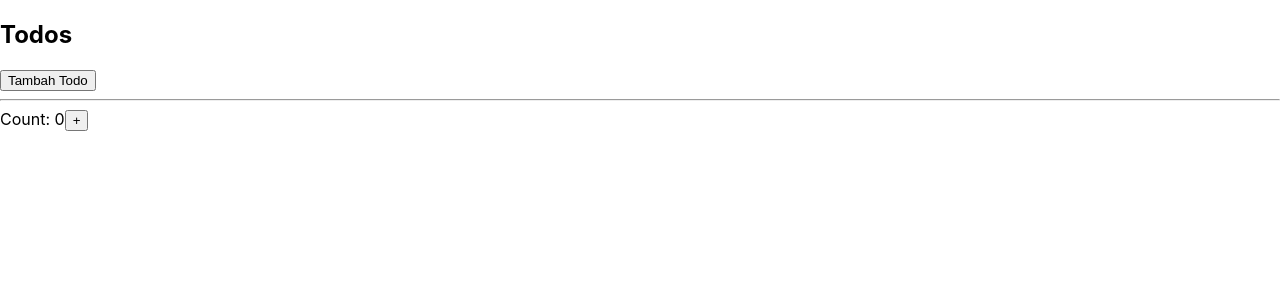
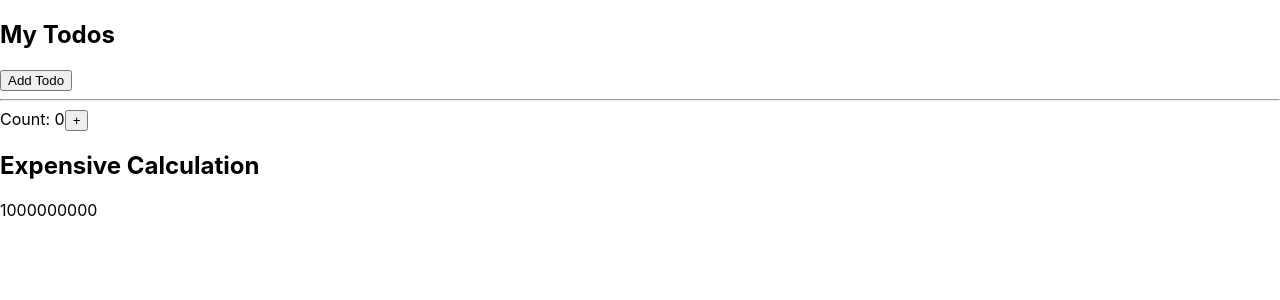
Before and after one commit to IKHSANLIN/latihan-react, a React (Create React App) app: page / in a window 1280 px wide. Shown: the top 300 px of the page. Built offline with nearby package versions, Linux system fonts and the light colour scheme.

Commit message:
react-usememo

```diff
--- a/src/App.tsx
+++ b/src/App.tsx
@@ -1,13 +1,18 @@
 // import TanpaUsecallback from "./features/latihan-usecallback/Tanpa-Usecallback";
-import WithUsecallback from "./features/latihan-usecallback/WithUsecallback";
+// import WithUsecallback from "./features/latihan-usecallback/WithUsecallback";
 // import LatihanUseref from "./features/latihan-useref/latihanUseref";
+
+import TanpaUsemomo from "./features/latihan-usememo/Tanpa-Usememo";
+import WithUsememo from "./features/latihan-usememo/WithUsememo";
 
 function App() {
   return (
     <div>
       {/* <LatihanUseref /> */}
       {/* <TanpaUsecallback /> */}
-      <WithUsecallback />
+      {/* <WithUsecallback /> */}
+      {/* <TanpaUsemomo /> */}
+      <WithUsememo />
     </div>
   );
 }
--- /dev/null
+++ b/src/features/latihan-usememo/Tanpa-Usememo.tsx
@@ -0,0 +1,40 @@
+import { useState } from "react";
+
+const expensiveCalculation = (num: number) => {
+  console.log("Calculating...", new Date().getTime());
+  for (let i = 0; i < 1000000000; i++) {
+    num += 1;
+  }
+  return num;
+};
+const TanpaUsemomo = () => {
+  const [count, setCount] = useState(0);
+  const [todos, setTodos] = useState<any[]>([]);
+  const calculation = expensiveCalculation(count);
+
+  const increment = () => {
+    setCount((c) => c + 1);
+  };
+  const addTodos = () => {
+    setTodos((t: any) => [...t, "New Todo"]);
+  };
+  return (
+    <div className="">
+      <div className="">
+        <h2>My Todos</h2>
+        {todos.map((todo, i) => {
+          return <p key={i}>{todo}</p>;
+        })}
+        <button onClick={addTodos}>Add Todo</button>
+      </div>
+      <hr />
+      <div className="">
+        Count : {count}
+        <button onClick={increment}>+</button>
+        <h2>Expensive Calculation</h2>
+        {calculation}
+      </div>
+    </div>
+  );
+};
+export default TanpaUsemomo;
--- /dev/null
+++ b/src/features/latihan-usememo/WithUsememo.tsx
@@ -0,0 +1,45 @@
+import { useMemo, useState } from "react";
+
+const expensiveCalculation = (num: number) => {
+  console.log("Calculating...", new Date().getTime());
+  for (let i = 0; i < 1000000000; i++) {
+    num += 1;
+  }
+  return num;
+};
+
+const WithUsememo = () => {
+  const [count, setCount] = useState(0);
+  const [todos, setTodos] = useState<any[]>([]);
+  const calculation = useMemo(() => expensiveCalculation(count), [count]);
+
+  const increment = () => {
+    setCount((c) => c + 1);
+  };
+  const addTodo = () => {
+    setTodos((t: any) => [...t, "New Todo"]);
+  };
+
+  return (
+    <>
+      <div>
+        <div>
+          <h2>My Todos</h2>
+          {todos.map((todo, index) => {
+            return <p key={index}>{todo}</p>;
+          })}
+          <button onClick={addTodo}>Add Todo</button>
+        </div>
+        <hr />
+        <div>
+          Count: {count}
+          <button onClick={increment}>+</button>
+          <h2>Expensive Calculation</h2>
+          {calculation}
+        </div>
+      </div>
+    </>
+  );
+};
+
+export default WithUsememo;
```
